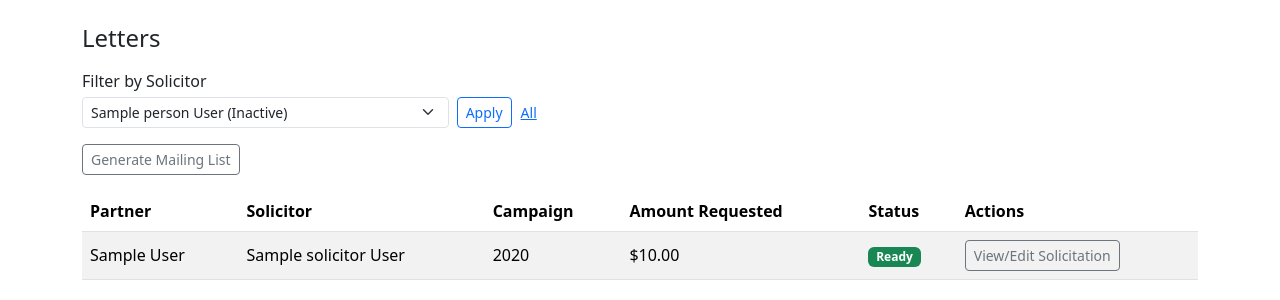
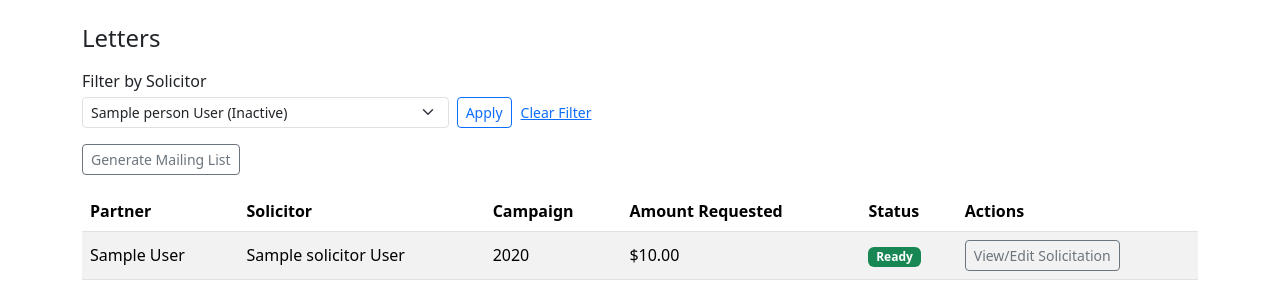
Before and after one commit to Stumpwiz/scholarbridge, a Flask app: template app/templates/letters/list.html in a window 1280 px wide. Shown: the part 69-369 px from the top of the page. Run offline with Flask 3, Linux system fonts and the light colour scheme; the template is opened without the code that fills it: most values are stand-ins (such as "Sample title", 1, 10 or a date in 2020).

Commit message:
Minor cosmetic fixes.

```diff
--- a/app/templates/letters/list.html
+++ b/app/templates/letters/list.html
@@ -12,7 +12,7 @@
     <div class="col-12 col-md-5 col-lg-4">
         <label for="solicitor_id" class="form-label mb-1">Filter by Solicitor</label>
         <select class="form-select form-select-sm" id="solicitor_id" name="solicitor_id">
-            <option value="" {% if selected_solicitor_id is none %}selected{% endif %}>All</option>
+            <option value="" {% if selected_solicitor_id is none %}selected{% endif %}>Clear Filter</option>
             {% for person in solicitor_filter_people %}
                 <option value="{{ person.id }}" {% if selected_solicitor_id == person.id %}selected{% endif %}>
                     {{ person.preferred_name or person.first_name }} {{ person.last_name }}{% if not person.is_active %} (Inactive){% endif %}
@@ -24,7 +24,7 @@
         <button type="submit" class="btn btn-outline-primary btn-sm">Apply</button>
     </div>
     <div class="col-12 col-md-auto">
-        <a class="btn btn-link btn-sm px-0" href="{{ url_for('main.letter_list') }}">All</a>
+        <a class="btn btn-link btn-sm px-0" href="{{ url_for('main.letter_list') }}">Clear Filter</a>
     </div>
 </form>
 
--- a/app/templates/solicitations/list.html
+++ b/app/templates/solicitations/list.html
@@ -82,7 +82,7 @@
     <div class="col-12 col-md-5 col-lg-4">
         <label for="solicitor_id" class="form-label mb-1">Filter by Solicitor</label>
         <select class="form-select form-select-sm" id="solicitor_id" name="solicitor_id">
-            <option value="" {% if selected_solicitor_id is none %}selected{% endif %}>All</option>
+            <option value="" {% if selected_solicitor_id is none %}selected{% endif %}>Clear Filter</option>
             {% for person in solicitor_filter_people %}
                 <option value="{{ person.id }}" {% if selected_solicitor_id == person.id %}selected{% endif %}>
                     {{ person.preferred_name or person.first_name }} {{ person.last_name }}{% if not person.is_active %} (Inactive){% endif %}
@@ -94,7 +94,7 @@
         <button type="submit" class="btn btn-outline-primary btn-sm">Apply</button>
     </div>
     <div class="col-12 col-md-auto">
-        <a class="btn btn-link btn-sm px-0" href="{{ url_for('main.solicitation_list') }}">All</a>
+        <a class="btn btn-link btn-sm px-0" href="{{ url_for('main.solicitation_list') }}">Clear Filter</a>
     </div>
 </form>
 
```
